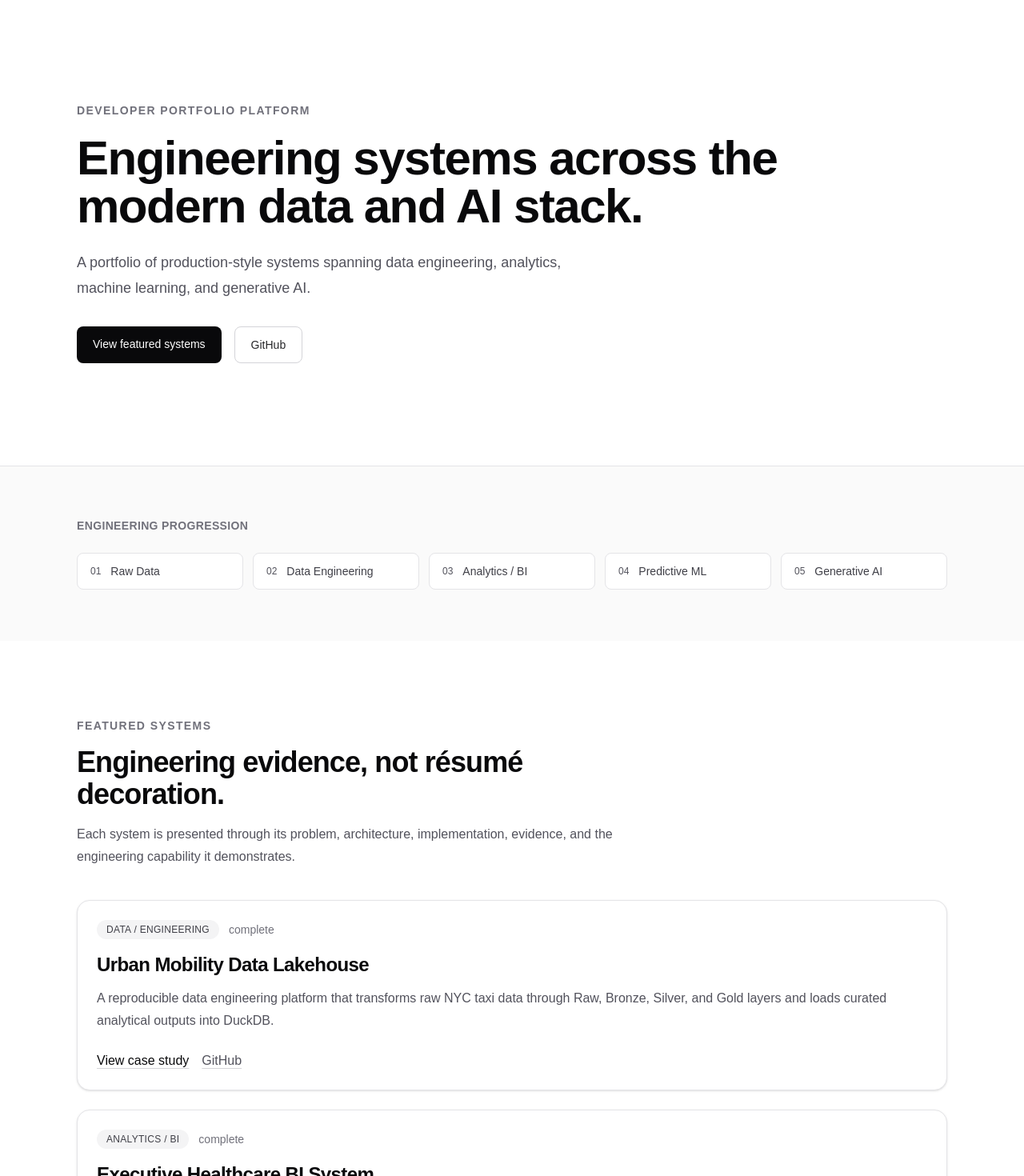
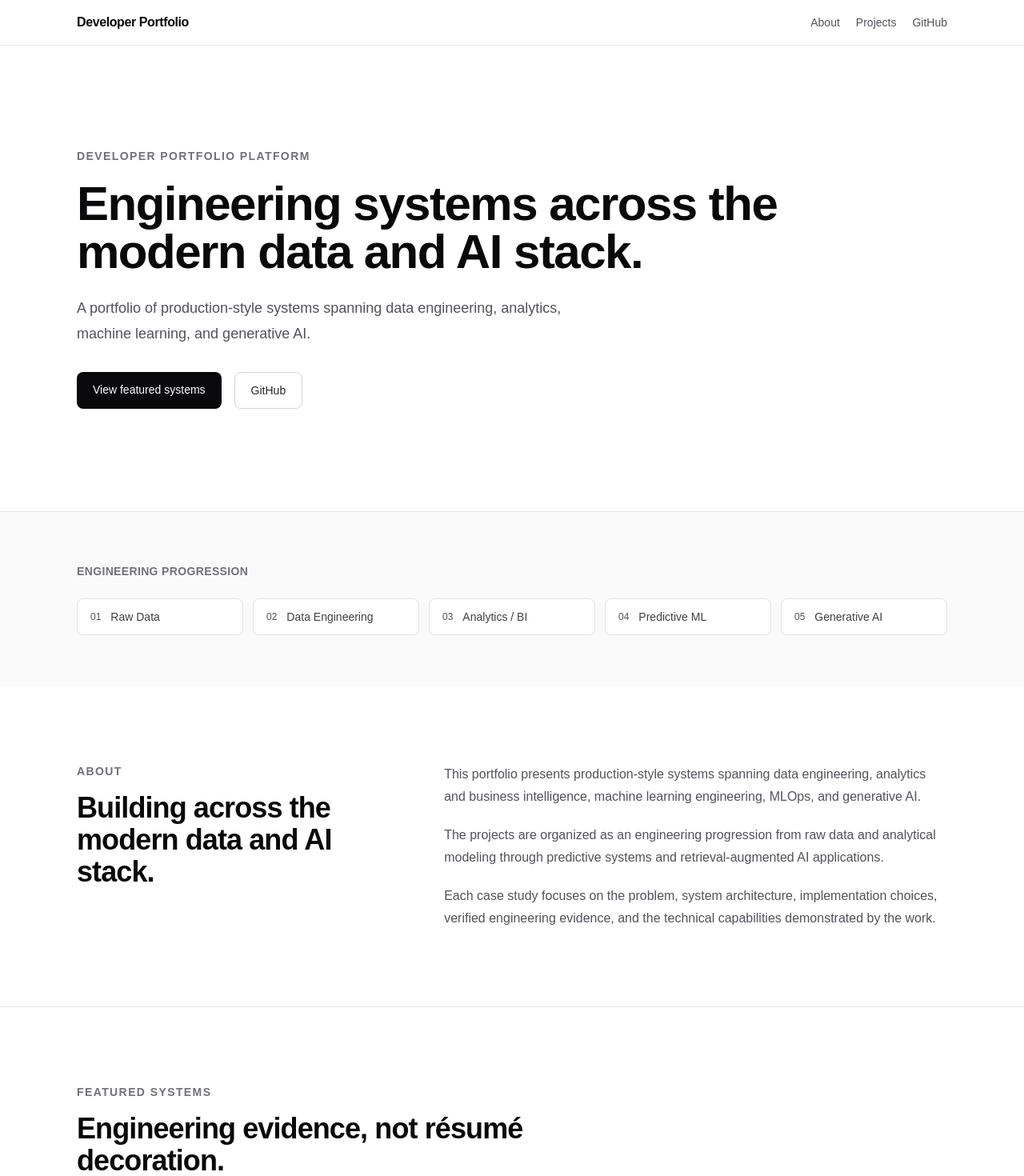
Before and after one commit to dmortalla/developer-portfolio-platform, a Next.js app: page / in a window 1280 px wide. Shown: the top 1470 px of the page at 80% size. Built offline with nearby package versions, Linux system fonts and the light colour scheme.

Commit message:
feat: add recruiter-facing site shell

```diff
--- a/app/layout.tsx
+++ b/app/layout.tsx
@@ -1,5 +1,8 @@
 import type { Metadata } from "next";
 import { Geist, Geist_Mono } from "next/font/google";
+
+import { SiteFooter } from "@/components/site/site-footer";
+import { SiteHeader } from "@/components/site/site-header";
 
 import "./globals.css";
 
@@ -30,7 +33,13 @@ export default function RootLayout({
   return (
     <html lang="en" className={`${geistSans.variable} ${geistMono.variable}`}>
       <body className="min-h-screen bg-white text-zinc-950 antialiased">
-        {children}
+        <div className="flex min-h-screen flex-col">
+          <SiteHeader />
+
+          <div className="flex-1">{children}</div>
+
+          <SiteFooter />
+        </div>
       </body>
     </html>
   );
--- a/app/page.tsx
+++ b/app/page.tsx
@@ -70,6 +70,43 @@ export default function Home() {
       </section>
 
       <section
+        id="about"
+        className="scroll-mt-24 border-b border-zinc-200 bg-white"
+      >
+        <div className="mx-auto grid max-w-6xl gap-10 px-6 py-20 sm:px-8 lg:grid-cols-[0.8fr_1.2fr] lg:py-24">
+          <div>
+            <p className="text-sm font-semibold tracking-widest text-zinc-500 uppercase">
+              About
+            </p>
+
+            <h2 className="mt-4 text-3xl font-semibold tracking-tight text-zinc-950 sm:text-4xl">
+              Building across the modern data and AI stack.
+            </h2>
+          </div>
+
+          <div className="space-y-5 text-base leading-7 text-zinc-600">
+            <p>
+              This portfolio presents production-style systems spanning data
+              engineering, analytics and business intelligence, machine learning
+              engineering, MLOps, and generative AI.
+            </p>
+
+            <p>
+              The projects are organized as an engineering progression from raw
+              data and analytical modeling through predictive systems and
+              retrieval-augmented AI applications.
+            </p>
+
+            <p>
+              Each case study focuses on the problem, system architecture,
+              implementation choices, verified engineering evidence, and the
+              technical capabilities demonstrated by the work.
+            </p>
+          </div>
+        </div>
+      </section>
+
+      <section
         id="featured-systems"
         className="mx-auto max-w-6xl px-6 py-20 sm:px-8 lg:py-24"
       >
--- /dev/null
+++ b/components/site/site-footer.tsx
@@ -0,0 +1,27 @@
+export function SiteFooter() {
+  return (
+    <footer className="border-t border-zinc-200 bg-zinc-50">
+      <div className="mx-auto flex max-w-6xl flex-col gap-4 px-6 py-8 text-sm text-zinc-600 sm:flex-row sm:items-center sm:justify-between sm:px-8">
+        <p>Built as a production-style developer portfolio platform.</p>
+
+        <div className="flex gap-5">
+          <a
+            href="https://github.com/dmortalla"
+            target="_blank"
+            rel="noopener noreferrer"
+            className="font-medium transition hover:text-zinc-950 focus-visible:outline-2 focus-visible:outline-offset-4 focus-visible:outline-zinc-950"
+          >
+            GitHub
+          </a>
+
+          <a
+            href="#featured-systems"
+            className="font-medium transition hover:text-zinc-950 focus-visible:outline-2 focus-visible:outline-offset-4 focus-visible:outline-zinc-950"
+          >
+            Featured systems
+          </a>
+        </div>
+      </div>
+    </footer>
+  );
+}
--- /dev/null
+++ b/components/site/site-header.tsx
@@ -0,0 +1,47 @@
+import Link from "next/link";
+
+const navigation = [
+  { href: "/#about", label: "About" },
+  { href: "/#featured-systems", label: "Projects" },
+];
+
+export function SiteHeader() {
+  return (
+    <header className="sticky top-0 z-50 border-b border-zinc-200/80 bg-white/90 backdrop-blur">
+      <div className="mx-auto flex max-w-6xl items-center justify-between px-6 py-4 sm:px-8">
+        <Link
+          href="/"
+          className="font-semibold tracking-tight text-zinc-950 transition hover:text-zinc-600 focus-visible:outline-2 focus-visible:outline-offset-4 focus-visible:outline-zinc-950"
+        >
+          Developer Portfolio
+        </Link>
+
+        <nav aria-label="Primary navigation">
+          <ul className="flex items-center gap-5 text-sm font-medium text-zinc-600">
+            {navigation.map((item) => (
+              <li key={item.href}>
+                <Link
+                  href={item.href}
+                  className="transition hover:text-zinc-950 focus-visible:outline-2 focus-visible:outline-offset-4 focus-visible:outline-zinc-950"
+                >
+                  {item.label}
+                </Link>
+              </li>
+            ))}
+
+            <li>
+              <a
+                href="https://github.com/dmortalla"
+                target="_blank"
+                rel="noopener noreferrer"
+                className="transition hover:text-zinc-950 focus-visible:outline-2 focus-visible:outline-offset-4 focus-visible:outline-zinc-950"
+              >
+                GitHub
+              </a>
+            </li>
+          </ul>
+        </nav>
+      </div>
+    </header>
+  );
+}
```
Also changed, not shown: 1 other file (tests, documents, lock files or other folders).
